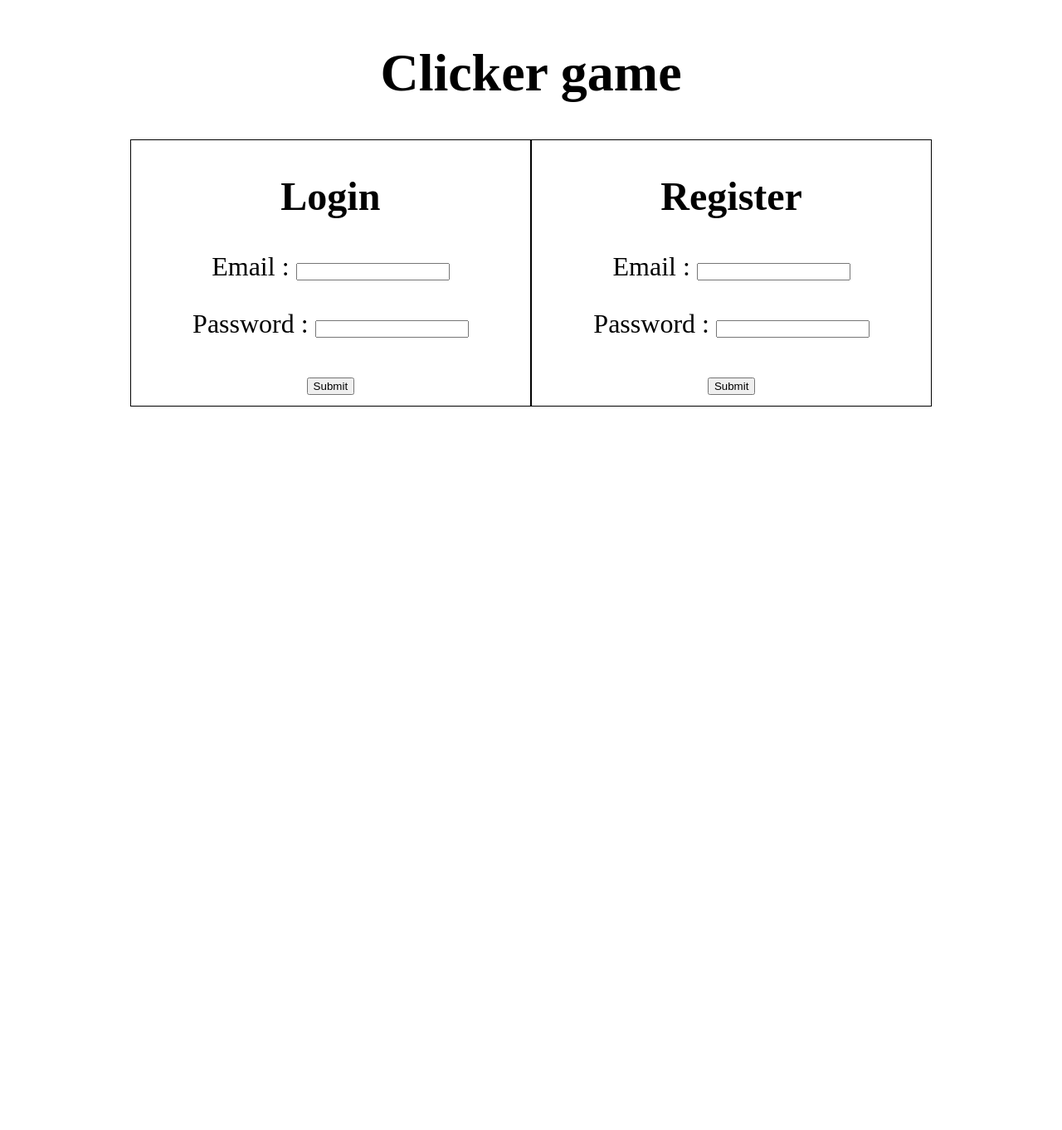
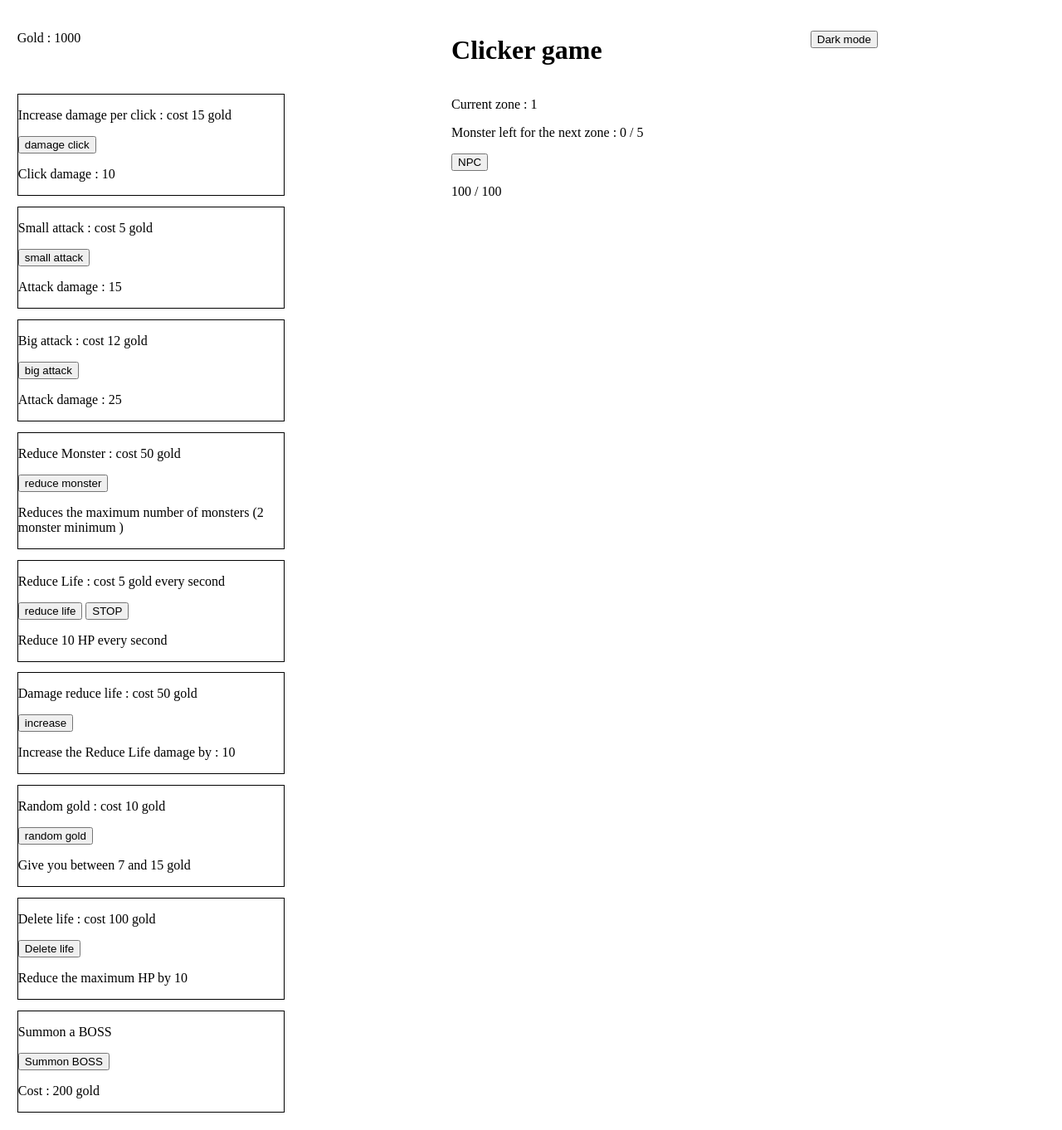
Before and after one commit to SacleuxBenoit/clicker-game, a PHP site: page / in a window 1280 px wide. Shown: the whole page at 83% size. Before the commit the page ends 490 px from the top, so only its background shows below. Run offline with PHP 8.4, Linux system fonts and the light colour scheme.

Commit message:
delete index.php and rename clicker.php to index.php

```diff
--- a/index.php
+++ b/index.php
@@ -3,51 +3,93 @@
 <head>
     <meta charset="UTF-8">
     <meta name="viewport" content="width=device-width, initial-scale=1.0">
-    <meta http-equiv="X-UA-Compatible" content="ie=edge">
-    <link rel="stylesheet" href="style/login_register.css">
-    <title>Document</title>
+    <link rel="stylesheet" href="../style/style.css">
+    <title>Clicker game</title>
 </head>
 <body>
+
     <header>
         <h1>Clicker game</h1>
     </header>
 
-    <div class="login">
-        <h2>Login</h2>
+    <p id="goldDisplay">Gold</p>
 
-        <form action="database/user_login_database.php" method="post">
-            <p>
-                <label for="LoginEmail">Email :</label>
-                <input type="email" id="LoginEmail" name="LoginEmail">
-            </p>
+    <nav class="navDamage">
 
-            <p>
-                <label for="LoginPass">Password :</label>
-                <input type="password" id="LoginPass" name="LoginPass">
-            </p>
-
-            <input type="submit" value="Submit">
-
-        </form>
+        <div class="parNav">
+            <p>Increase damage per click : cost 15 gold</p>
+            <button onclick="damageClick()" id="ButtonDamageClick">damage click</button>
+            <p id="descDamageClick"></p>
         </div>
 
-    <div class="register">
-        <h2>Register</h2>
+        <div class="parNav">
+            <p>Small attack : cost 5 gold</p>
+            <button onclick="smallAttack()" id="ButtonSmallAttack">small attack</button>
+            <p id="descSmallAttack"></p>
+        </div>
 
-        <form action="database/user_register_database.php" method="post">
+        <div class="parNav">
+            <p>Big attack : cost 12 gold</p>
+            <button onclick="bigAttack()"  id="ButtonBigAttack">big attack</button>
+            <p id="descBigAttack"></p>
+        </div>
+
+        <div class="parNav">
+            <p>Reduce Monster : cost 50 gold</p>
+            <button onclick="reduceMonster()"  id="ButtonReduceMonster">reduce monster</button>
+            <p id="descReduceMonster"> Reduces the maximum number of monsters (2 monster minimum )</p>
+        </div>
+
+        <div class="parNav">
+            <p>Reduce Life : cost 5 gold every second</p>
+                <button onclick="startIntReduceLife()"  id="ButtonReduceLife">reduce life</button>
+                <button onclick="clearIntReduceLife()"  id="ButtonClearIntReduceLife">STOP</button>
+                <p id="DescReduceLife"></p>
+        </div>
+
+        <div class="parNav">
+            <p>Damage reduce life : cost 50 gold</p>
+                <button onclick="damageReduceLife()"  id="ButtonDamageReduceLife">increase</button>
+                <p id="DescDamageReduceLife"></p>
+        </div>
+
+        <div class="parNav">
+            <p>Random gold : cost 10 gold</p>
+            <button onclick="randomGold()"  id="ButtonRandomGold">random gold</button>
+            <p id="descRandomGold"> Give you between 7 and 15 gold </p>
+        </div>
+
+        <div class="parNav">
+            <p>Delete life : cost 100 gold</p>
+            <button onclick="deleteLife()"  id="ButtonDeleteLife">Delete life</button>
+            <p id="descDeleteLife"> Reduce the maximum HP by 10 </p>
+        </div>
+
+        <div class="parNav">
+            <p>Summon a BOSS</p>
+            <button onclick="summonBoss()"  id="ButtonBoss">Summon BOSS</button>
+            <p id="descBoss"></p>
+        </div>
+
+    </nav>
+
+    <nav id="rightNav">
         <p>
-                <label for="RegisterEmail">Email :</label>
-                <input type="email" id="RegisterEmail" name="RegisterEmail">
+            <button onclick="darkMode()">Dark mode</button>
         </p>
+    </nav>
 
-            <p>
-                <label for="RegisterPass">Password :</label>
-                <input type="password" id="RegisterPass" name="RegisterPass">
-            </p>
+    <div class="npc">
 
-            <input type="submit" value="Submit">
+        <p id="zone"></p>
+        <p id="nextZone">Monster left for the next zone</p>
 
-        </form>
+        <button id="ButtonNPC" onclick="damage()" value="npc">NPC</button>
+
+        <p id="lifeBar"></p>
+
     </div>
+
+    <script src="../javascript/script.js"></script>
 </body>
 </html>
```
Lines whose indentation alone changed are shown as unchanged.
